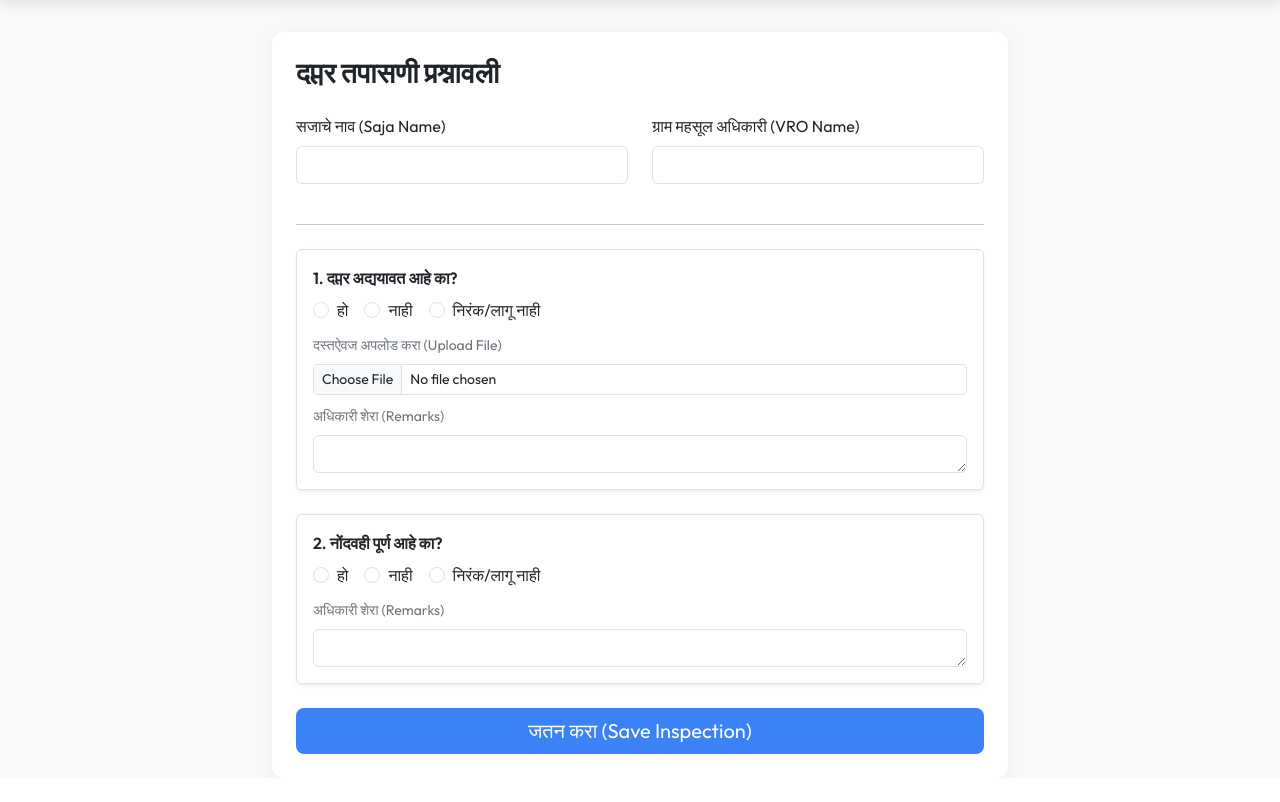
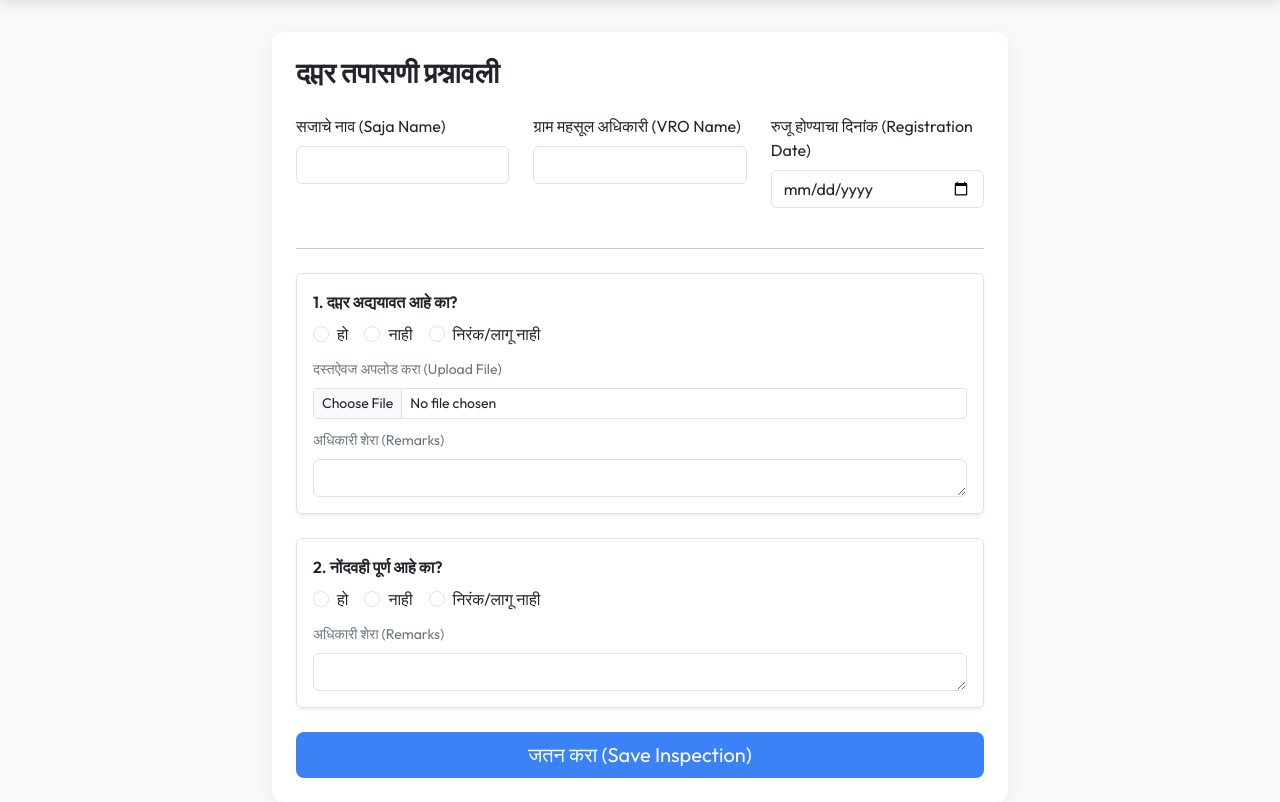
Before and after one commit to arc198614/vro_daptar26, a Flask app: page /inspect in a window 1280 px wide. Shown: the part 56-858 px from the top of the page. Before the commit the page ends 818 px from the top, so only its background shows below. Run offline with Flask 3, Linux system fonts and the light colour scheme.

Commit message:
Add registration date field to inspection form - VRO name च्या नावाखाली रुजू होण्याचा दिनांक field added

```diff
--- a/app.py
+++ b/app.py
@@ -77,7 +77,7 @@ def inspect():
                     pass
 
         # Prepare summary row for 'Inspections' sheet
-        # Format: ID, Saja, Name, Date, Grade, File Link
+        # Format: ID, Saja, Name, Registration Date, Date, Grade, File Link
         # Taking the first link as the primary file link for the summary
         primary_link = list(file_links.values())[0] if file_links else ""
 
@@ -85,13 +85,14 @@ def inspect():
             inspection_id,
             data.get('saja_name'),
             data.get('vro_name'),
+            data.get('registration_date'),  # Registration date
             timestamp,
             "Pending",
             primary_link
         ]
 
         if helper:
-            helper.append_row('Inspections!A:F', row)
+            helper.append_row('Inspections!A:G', row)
 
             # Save answers and remarks to 'Inspection_Answers' sheet for each question
             # First, get all question IDs from the questions list
@@ -166,7 +167,7 @@ def reports():
     inspections = []
     compliance = []
     if helper:
-        inspections = helper.get_sheet_data('Inspections!A:F')
+        inspections = helper.get_sheet_data('Inspections!A:G')
         compliance = helper.get_sheet_data('Compliance!A:E')
 
     # Simple stats for reports
@@ -187,7 +188,7 @@ def export_pdf(inspection_id):
         return redirect(url_for('index'))
 
     # Fetch data
-    inspections = helper.get_sheet_data('Inspections!A:F')
+    inspections = helper.get_sheet_data('Inspections!A:G')
     inspection = next((i for i in inspections if i['ID'] == inspection_id), None)
 
     if not inspection:
--- a/init_sheets.py
+++ b/init_sheets.py
@@ -15,7 +15,7 @@ def initialize_sheets():
 
     sheets_to_init = {
         "Master_Q": ["ID", "विभाग", "प्रश्न", "अपलोड आवश्यक"],
-        "Inspections": ["ID", "सजा", "नाव", "तारीख", "एकूण ग्रेड", "फाईल लिंक"],
+        "Inspections": ["ID", "सजा", "नाव", "रुजू होण्याचा दिनांक", "तारीख", "एकूण ग्रेड", "फाईल लिंक"],
         "Compliance": ["Log_ID", "अधिकारी शेरा", "वरिष्ठ मत", "स्पष्टीकरण", "स्थिती"],
         "Inspection_Answers": ["Inspection_ID", "Question_ID", "Answer", "Remark"]
     }
--- a/templates/inspection_form.html
+++ b/templates/inspection_form.html
@@ -9,13 +9,17 @@
             <form action="{{ url_for('inspect') }}" method="POST" enctype="multipart/form-data">
                 <!-- Administrative Details -->
                 <div class="row mb-4">
-                    <div class="col-md-6 mb-3">
+                    <div class="col-md-4 mb-3">
                         <label class="form-label">सजाचे नाव (Saja Name)</label>
                         <input type="text" class="form-control" name="saja_name" required>
                     </div>
-                    <div class="col-md-6 mb-3">
+                    <div class="col-md-4 mb-3">
                         <label class="form-label">ग्राम महसूल अधिकारी (VRO Name)</label>
                         <input type="text" class="form-control" name="vro_name" required>
+                    </div>
+                    <div class="col-md-4 mb-3">
+                        <label class="form-label">रुजू होण्याचा दिनांक (Registration Date)</label>
+                        <input type="date" class="form-control" name="registration_date" required>
                     </div>
                 </div>
 
```
